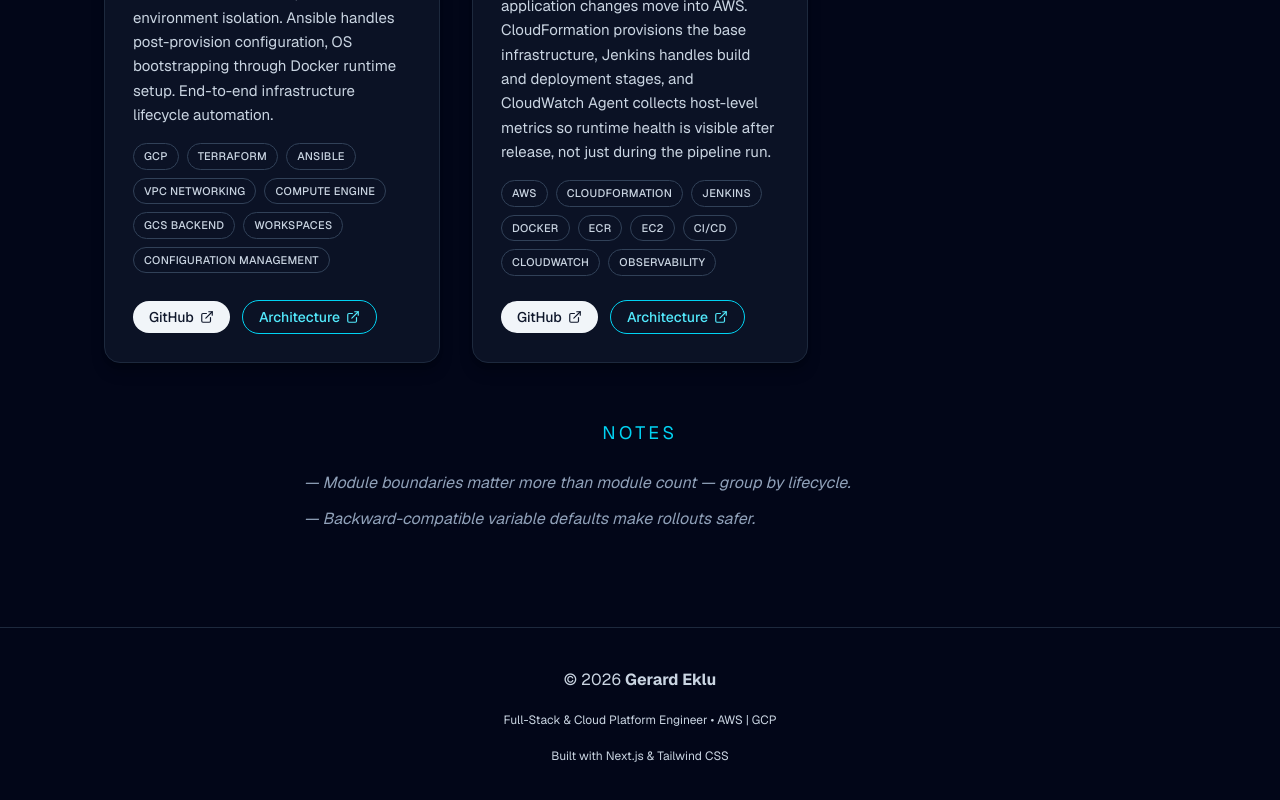
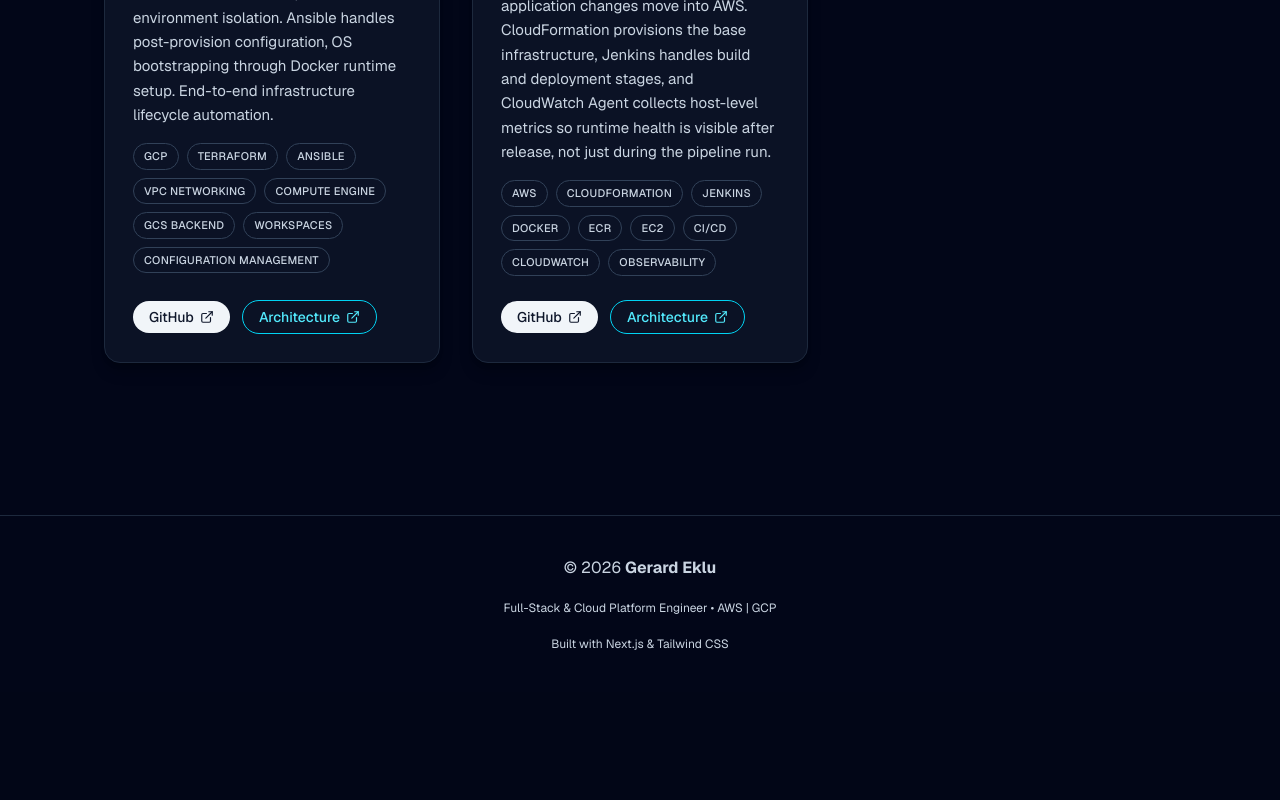
Before and after one commit to gerardinhoo/gerard-portfolio, a Next.js app: page /systems/infrastructure in a window 1280 px wide. Shown: the part 1437-2237 px from the top of the page. After the commit the page ends 2129 px from the top, so only its background shows below. Built offline with nearby package versions, Linux system fonts and the light colour scheme.

Commit message:
remove notes from system

```diff
--- a/app/systems/[category]/page.tsx
+++ b/app/systems/[category]/page.tsx
@@ -123,23 +123,6 @@
           </section>
         )}
 
-        {meta.notes.length > 0 && (
-          <section>
-            <h2 className='font-heading text-lg uppercase tracking-[0.2em] text-cyan-400 text-center'>
-              Notes
-            </h2>
-            <ul className='mt-6 mx-auto max-w-2xl space-y-3'>
-              {meta.notes.map((note) => (
-                <li
-                  key={note}
-                  className='text-sm md:text-base text-slate-400 italic'
-                >
-                  &mdash; {note}
-                </li>
-              ))}
-            </ul>
-          </section>
-        )}
       </div>
     </div>
   );
```
